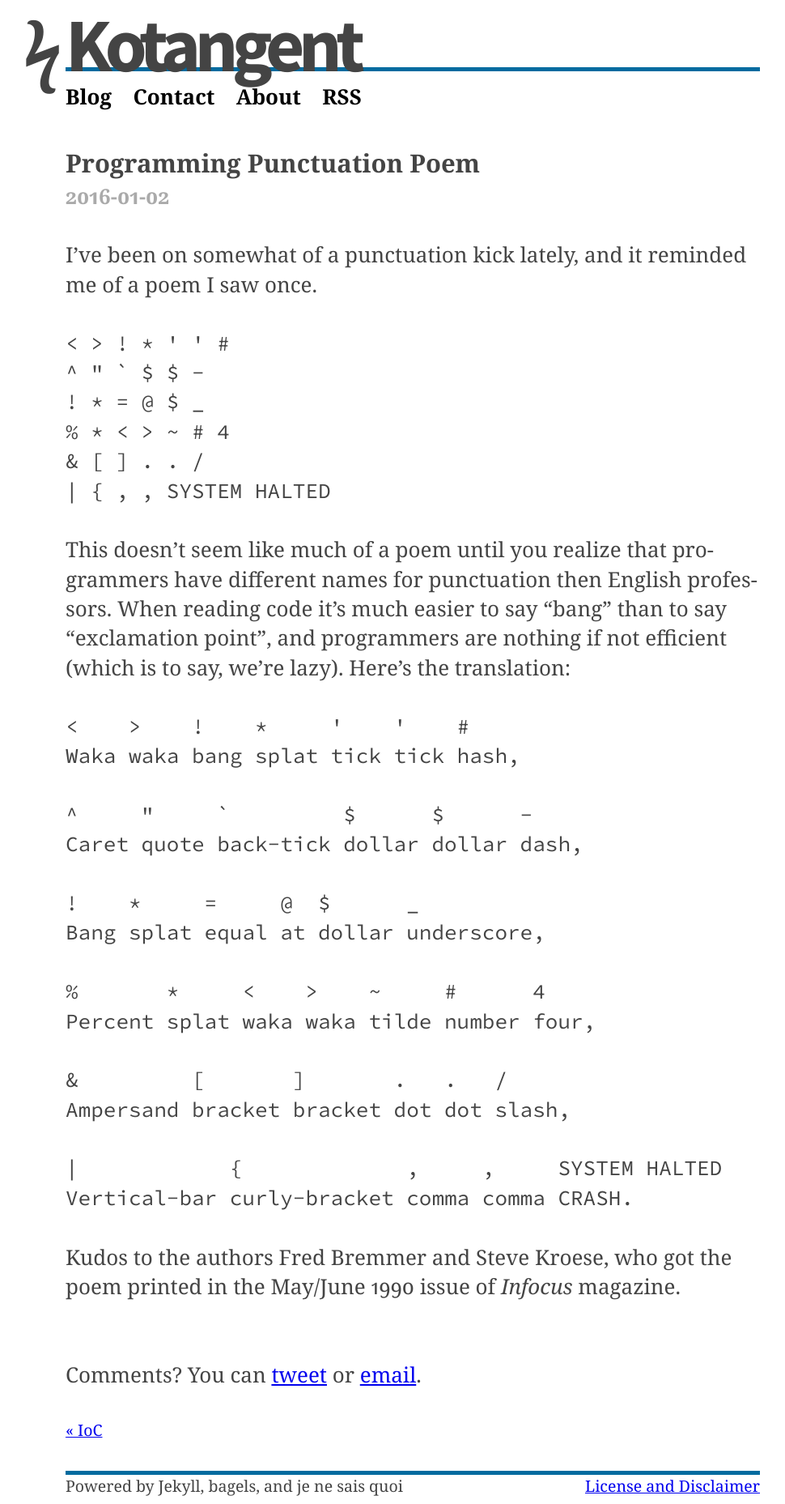
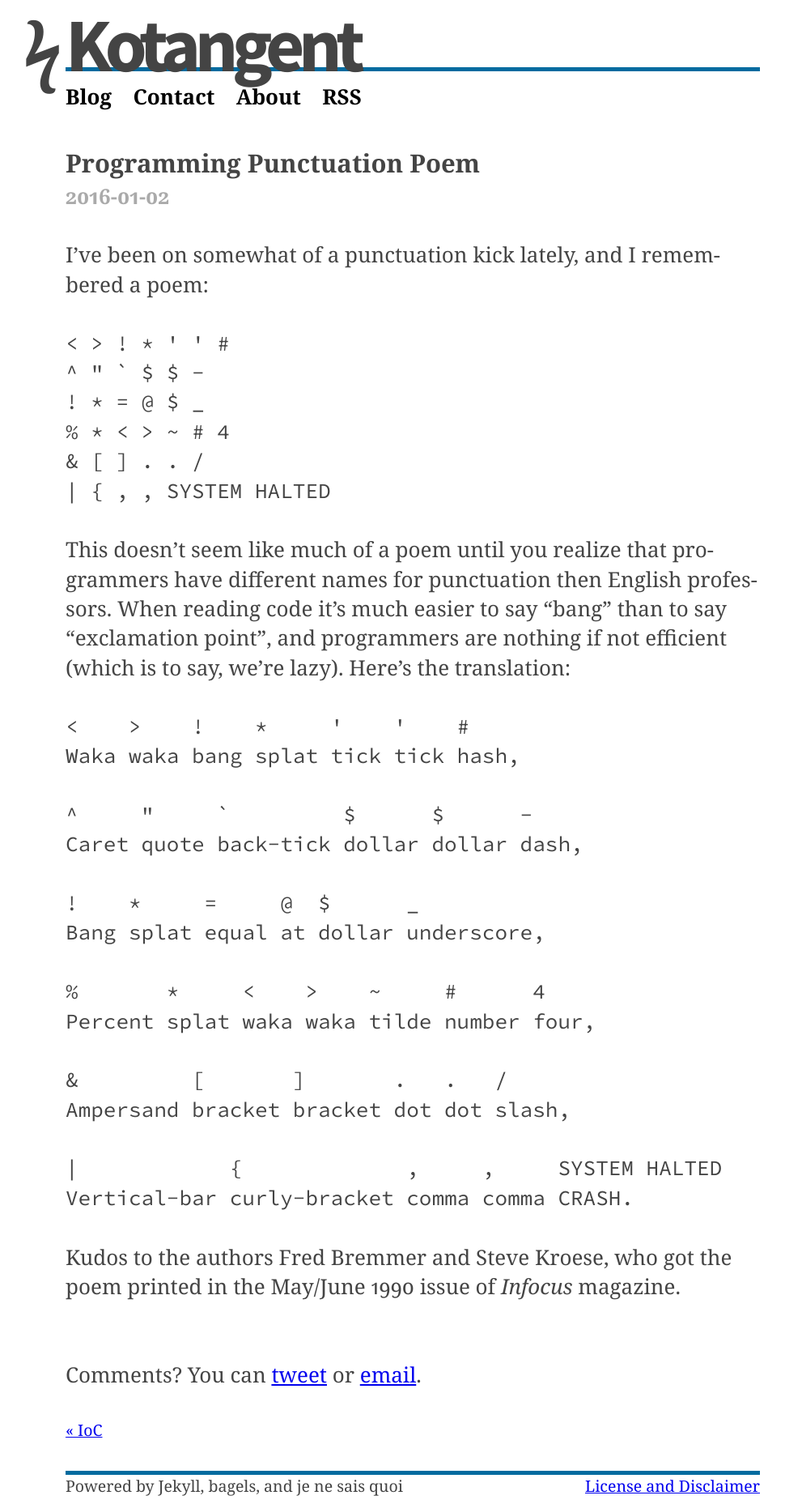
Before and after one commit to briankoser/kotangent-jekyll, a Jekyll site: the page built from _posts/2016-01-02-programming-punctuation-poem.md, in a window 1280 px wide. Shown: the whole page at 81% size, without its empty margins (130-1100 px from the left). Built offline with Jekyll 4.4.1, drawn with Linux system fonts in a browser that asks for light colours; some web fonts are replaced.

Commit message:
Adjust lead paragraph

```diff
--- a/_posts/2016-01-02-programming-punctuation-poem.md
+++ b/_posts/2016-01-02-programming-punctuation-poem.md
@@ -4,7 +4,7 @@ title: "Programming Punctuation Poem"
 tags: programming punctuation poetry
 ---
 
-I’ve been on somewhat of a punctuation kick lately, and it reminded me of a poem I saw once.
+I’ve been on somewhat of a punctuation kick lately, and I remembered a poem:
 
 <pre>
 < > ! * ' ' #
```
